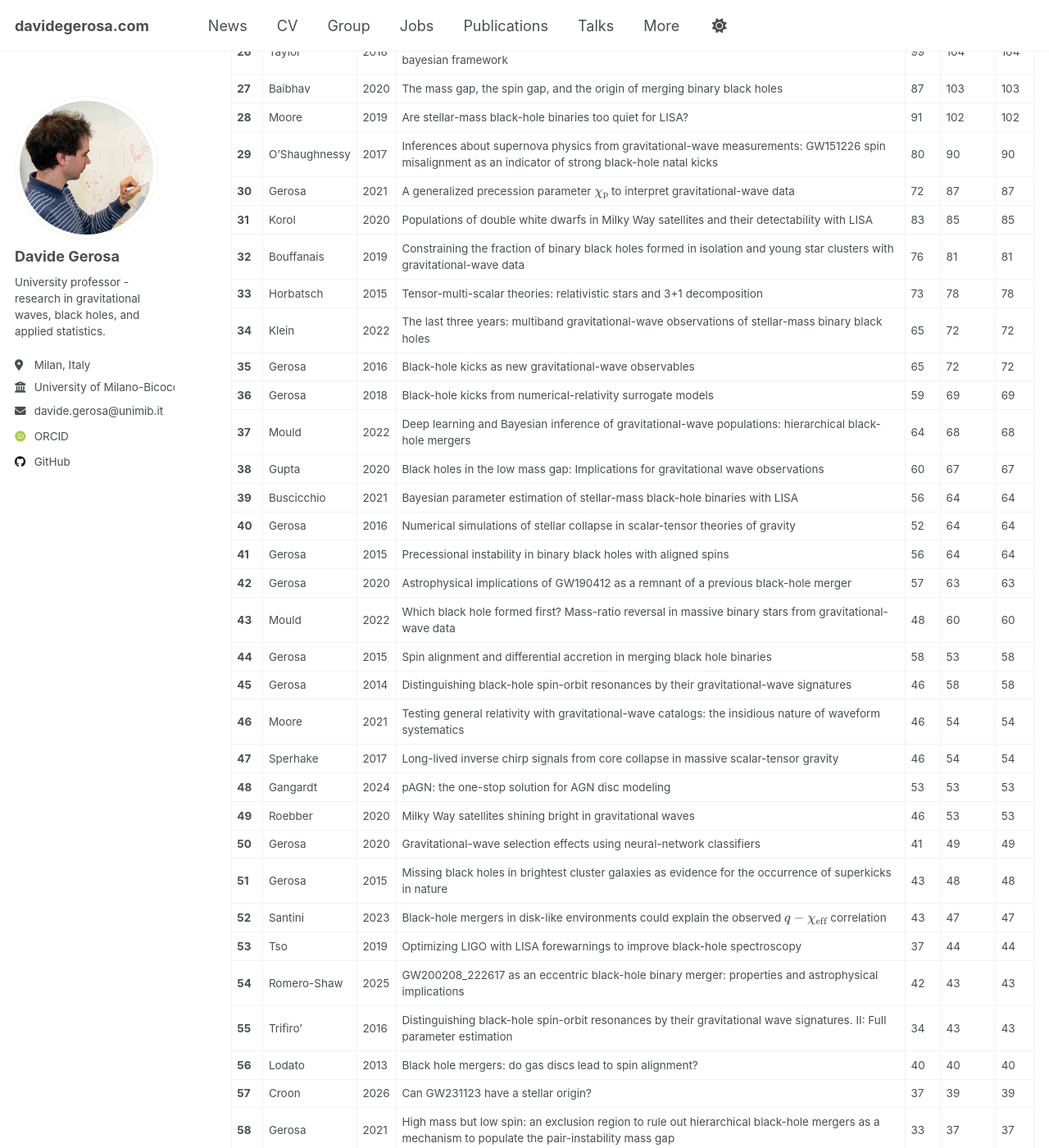
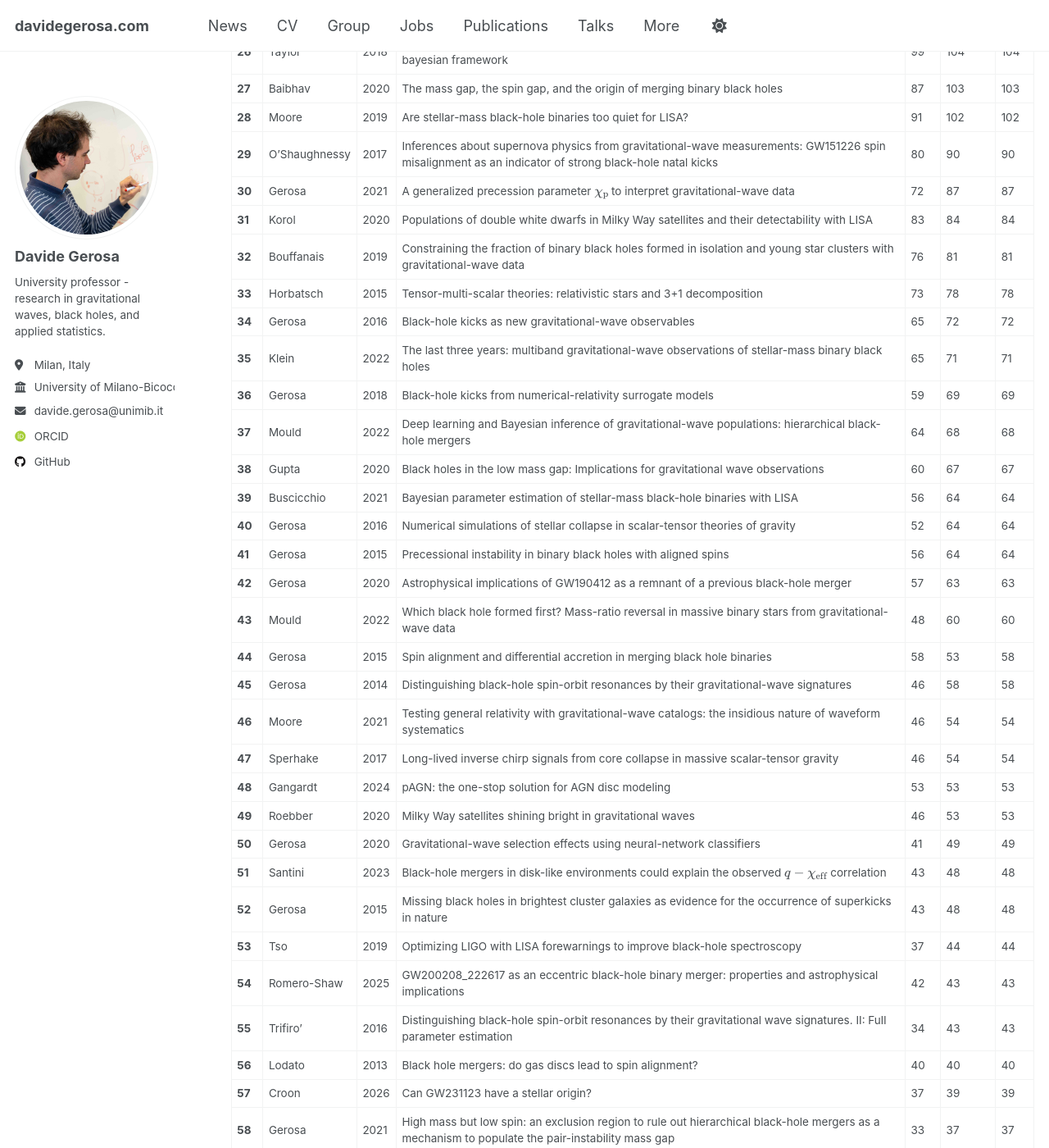
Before and after one commit to dgerosa/website, a Jekyll site: the page built from _pages/citations.md, in a window 1280 px wide and 1400 px high, scrolled down 1524 px. Shown: the whole window at 82% size. Built offline with Jekyll 4.4.1, drawn with Linux system fonts in a browser that asks for light colours; some web fonts are replaced; some of the changed text lies outside the part shown.

Commit message:
Website update from workflow

```diff
--- a/_pages/_citations.md
+++ b/_pages/_citations.md
@@ -39,11 +39,11 @@
 | **28** | Moore | 2019 | Are stellar-mass black-hole binaries too quiet for LISA? | 91 | 102 | 102 |
 | **29** | O'Shaughnessy | 2017 | Inferences about supernova physics from gravitational-wave measurements: GW151226 spin misalignment as an indicator of strong black-hole natal kicks | 80 | 90 | 90 |
 | **30** | Gerosa | 2021 | A generalized precession parameter $$\chi_\mathrm{p}$$ to interpret gravitational-wave data | 72 | 87 | 87 |
-| **31** | Korol | 2020 | Populations of double white dwarfs in Milky Way satellites and their detectability with LISA | 83 | 85 | 85 |
+| **31** | Korol | 2020 | Populations of double white dwarfs in Milky Way satellites and their detectability with LISA | 83 | 84 | 84 |
 | **32** | Bouffanais | 2019 | Constraining the fraction of binary black holes formed in isolation and young star clusters with gravitational-wave data | 76 | 81 | 81 |
 | **33** | Horbatsch | 2015 | Tensor-multi-scalar theories: relativistic stars and 3+1 decomposition | 73 | 78 | 78 |
-| **34** | Klein | 2022 | The last three years: multiband gravitational-wave observations of stellar-mass binary black holes | 65 | 72 | 72 |
-| **35** | Gerosa | 2016 | Black-hole kicks as new gravitational-wave observables | 65 | 72 | 72 |
+| **34** | Gerosa | 2016 | Black-hole kicks as new gravitational-wave observables | 65 | 72 | 72 |
+| **35** | Klein | 2022 | The last three years: multiband gravitational-wave observations of stellar-mass binary black holes | 65 | 71 | 71 |
 | **36** | Gerosa | 2018 | Black-hole kicks from numerical-relativity surrogate models | 59 | 69 | 69 |
 | **37** | Mould | 2022 | Deep learning and Bayesian inference of gravitational-wave populations: hierarchical black-hole mergers | 64 | 68 | 68 |
 | **38** | Gupta | 2020 | Black holes in the low mass gap: Implications for gravitational wave observations | 60 | 67 | 67 |
@@ -59,8 +59,8 @@
 | **48** | Gangardt | 2024 | pAGN: the one-stop solution for AGN disc modeling | 53 | 53 | 53 |
 | **49** | Roebber | 2020 | Milky Way satellites shining bright in gravitational waves | 46 | 53 | 53 |
 | **50** | Gerosa | 2020 | Gravitational-wave selection effects using neural-network classifiers | 41 | 49 | 49 |
-| **51** | Gerosa | 2015 | Missing black holes in brightest cluster galaxies as evidence for the occurrence of superkicks in nature | 43 | 48 | 48 |
-| **52** | Santini | 2023 | Black-hole mergers in disk-like environments could explain the observed $$q-\chi_\mathrm{eff}$$ correlation | 43 | 47 | 47 |
+| **51** | Santini | 2023 | Black-hole mergers in disk-like environments could explain the observed $$q-\chi_\mathrm{eff}$$ correlation | 43 | 48 | 48 |
+| **52** | Gerosa | 2015 | Missing black holes in brightest cluster galaxies as evidence for the occurrence of superkicks in nature | 43 | 48 | 48 |
 | **53** | Tso | 2019 | Optimizing LIGO with LISA forewarnings to improve black-hole spectroscopy | 37 | 44 | 44 |
 | **54** | Romero-Shaw | 2025 | GW200208_222617 as an eccentric black-hole binary merger: properties and astrophysical implications | 42 | 43 | 43 |
 | **55** | Trifiro' | 2016 | Distinguishing black-hole spin-orbit resonances by their gravitational wave signatures. II: Full parameter estimation | 34 | 43 | 43 |
```
Also changed, not shown: other parts of _pages/_citations.md (+9 -9 lines), _pages/_group.md (+2 -1 lines), _pages/_publications.md (+1 -1 lines), _pages/_talks.md (+1 -1 lines).
